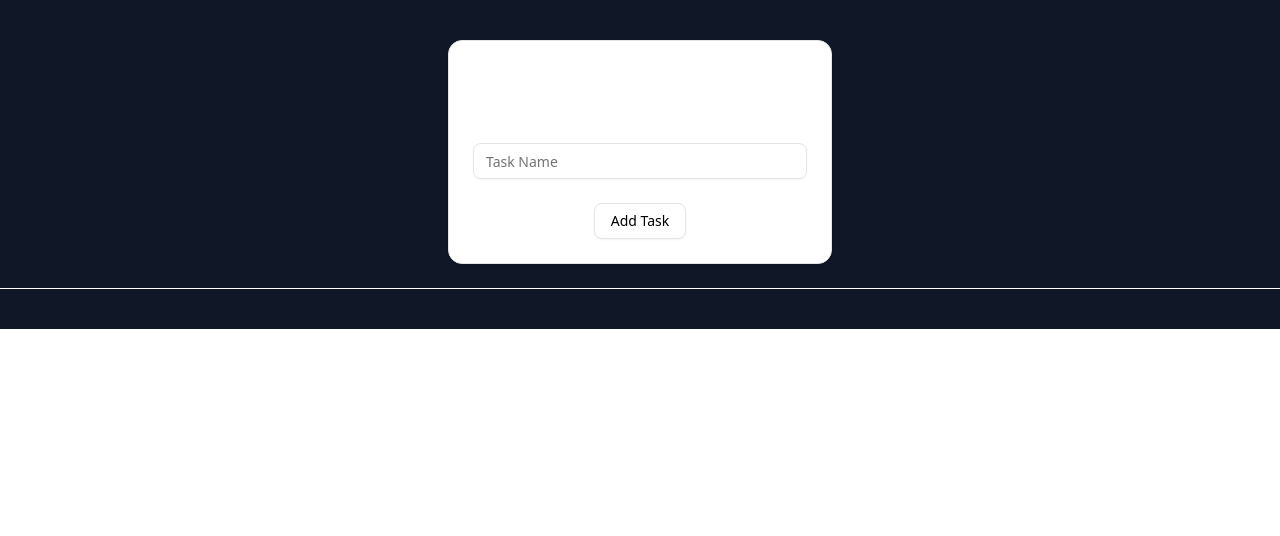
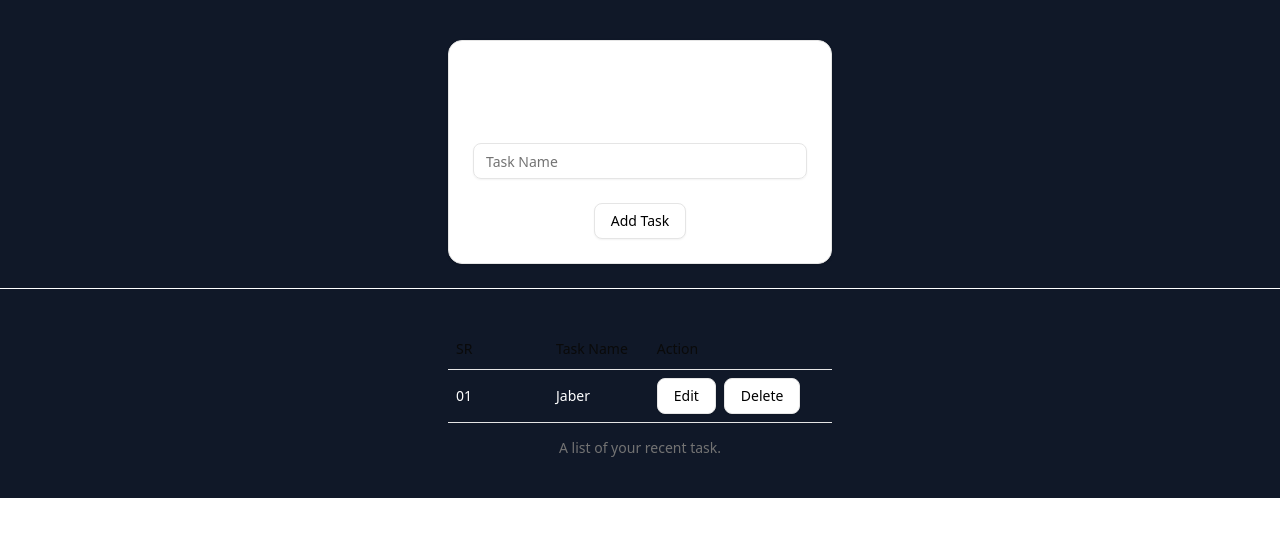
Before and after one commit to mdjaberdev/todoTask, a React (Vite) app: page / in a window 1280 px wide. Shown: the top 536 px of the page. Built offline with nearby package versions, Linux system fonts and the light colour scheme.

Commit message:
feat : table part

```diff
--- a/src/App.jsx
+++ b/src/App.jsx
@@ -71,7 +71,7 @@ function App() {
         </Card>
         {/* Table part  */}
         <div className="border-t border-white mt-6"> </div>
-        {/* <Table className={"text-white w-full max-w-sm mx-auto mt-10"}>
+        <Table className={"text-white w-full max-w-sm mx-auto mt-10"}>
           <TableCaption>A list of your recent task.</TableCaption>
           <TableHeader>
             <TableRow>
@@ -97,7 +97,7 @@ function App() {
           <TableFooter>
             <TableRow></TableRow>
           </TableFooter>
-        </Table> */}
+        </Table>
       </div>
     </>
   );
```
